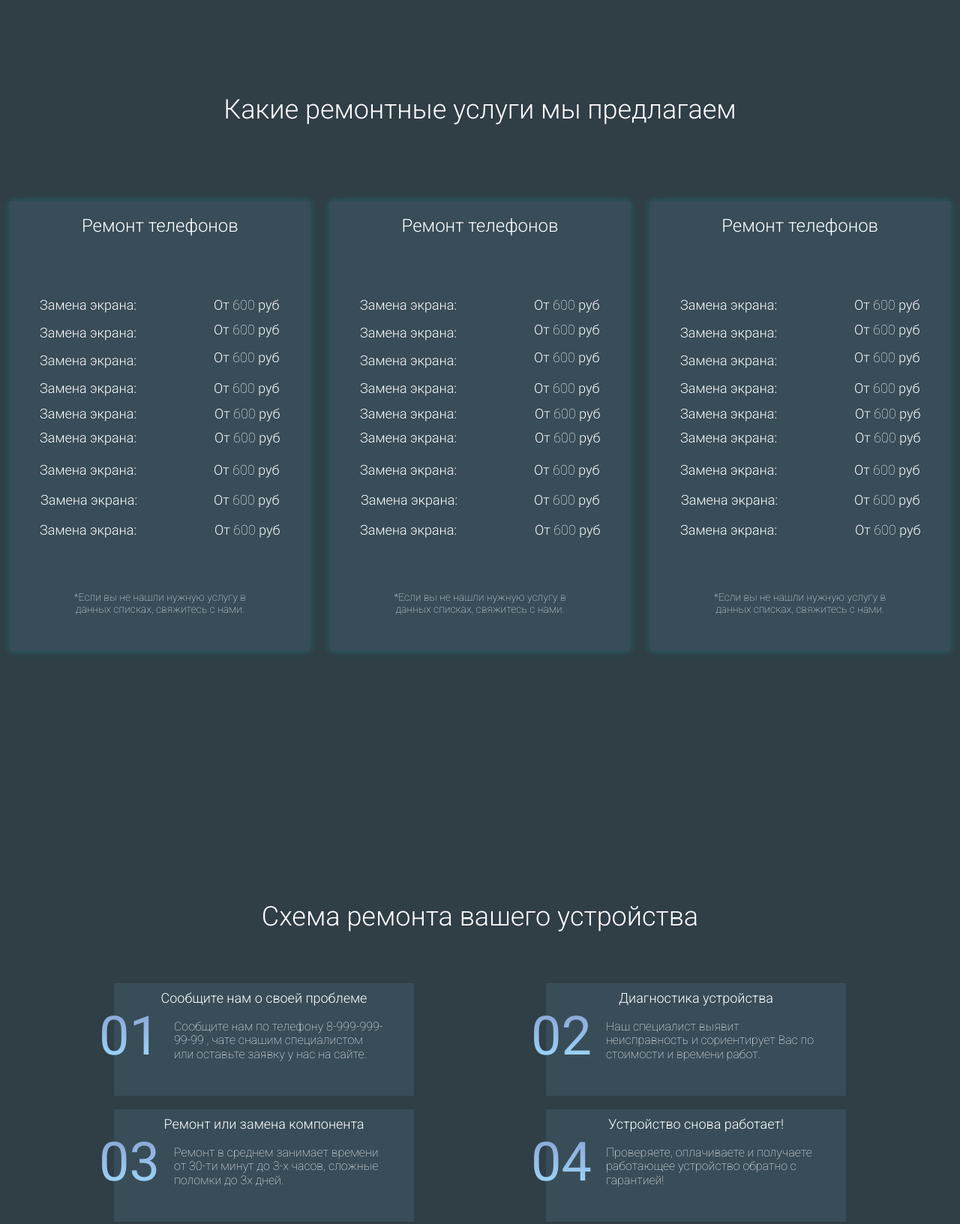
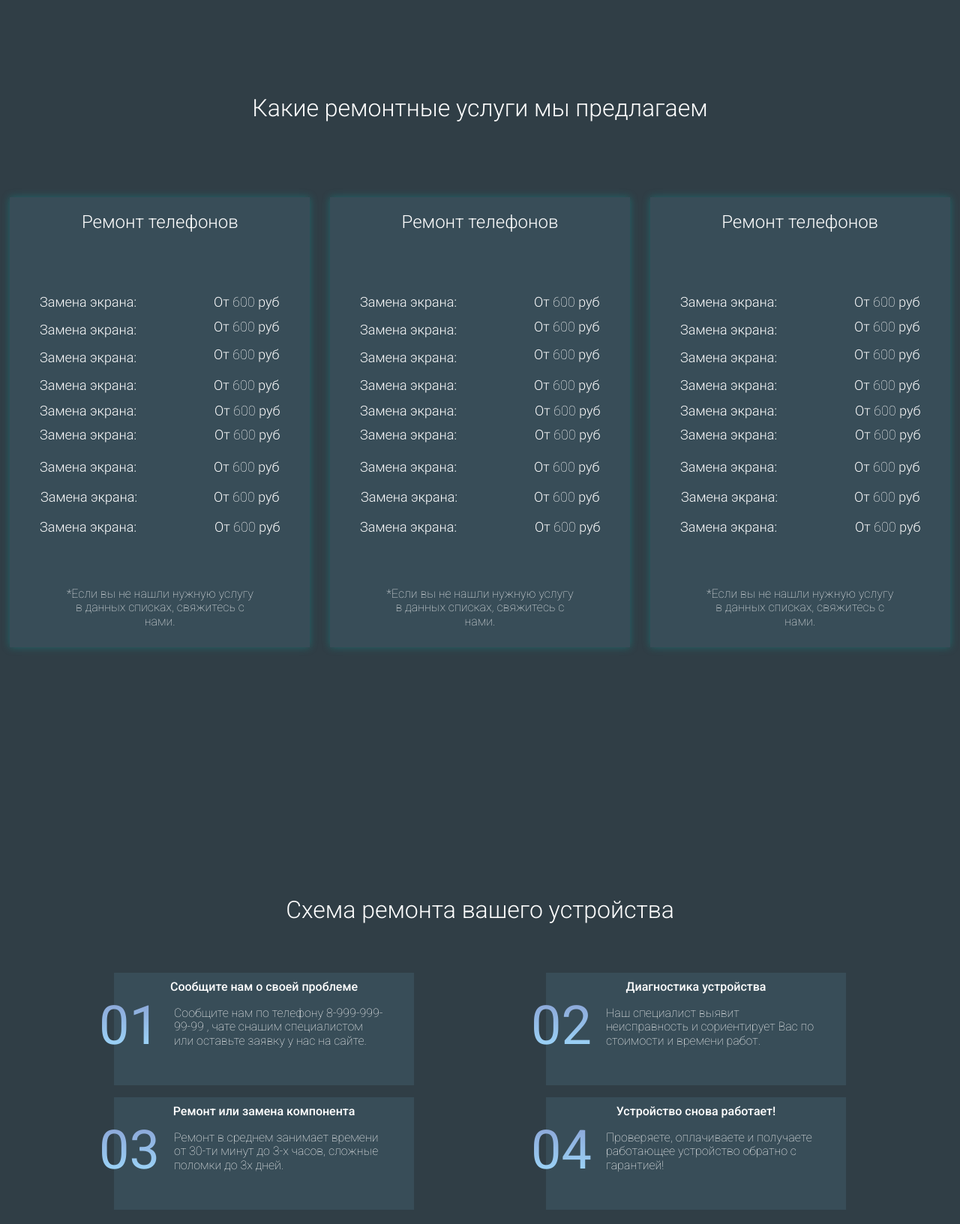
Before and after one commit to Kapibarra/TochkaByta-v2.0, a website built with webpack: page src/index.html in a window 1280 px wide. Shown: the part 1060-2692 px from the top of the page at 75% size. Built offline with nearby package versions, Linux system fonts and the light colour scheme; files whose address does not match are found by name.

Commit message:
font sizing

```diff
--- a/src/scss/process.scss
+++ b/src/scss/process.scss
@@ -15,7 +15,7 @@
     margin-bottom: 50px;
     color: white;
     font-family: $font-family;
-    font-size: 36px;
+    font-size: 32px;
     font-weight: 300;
 }
 
@@ -42,8 +42,8 @@
     text-align: center;
     color: white;
     font-family: $font-family;
-    font-size: 18px;
-    font-weight: 300;
+    font-size: 16px;
+    font-weight: 500;
     padding-top: 10px;
 }
 
--- a/src/scss/reviews.scss
+++ b/src/scss/reviews.scss
@@ -19,7 +19,7 @@
 .mainpage__reviews-subtitle {
     color: white;
     font-family: $font-family;
-    font-size: 24px;
+    font-size: 32px;
     font-weight: 200;
     text-align: center;
 }
@@ -52,7 +52,7 @@
 .card-title {
     color: white;
     font-family: $font-family;
-    font-size: 18px;
+    font-size: 16px;
     font-weight: 300;
     padding: 10px;
 }
--- a/src/scss/services.scss
+++ b/src/scss/services.scss
@@ -16,7 +16,7 @@
     margin-bottom: 100px;
     color: white;
     font-family: $font-family;
-    font-size: 36px;
+    font-size: 32px;
     font-weight: 300;
 }
 
@@ -25,7 +25,7 @@
     text-align: left;
     color: white;
     font-family: $font-family;
-    font-size: 14px;
+    font-size: 16px;
     font-weight: 200;
     opacity: 0.9;
     text-align: center;
```
